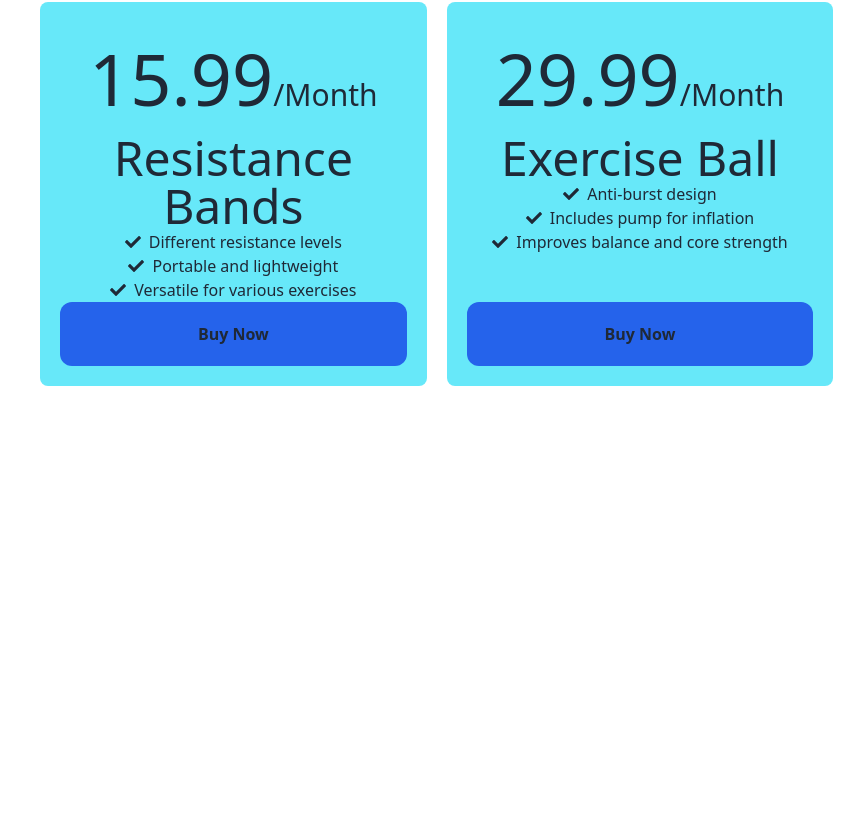
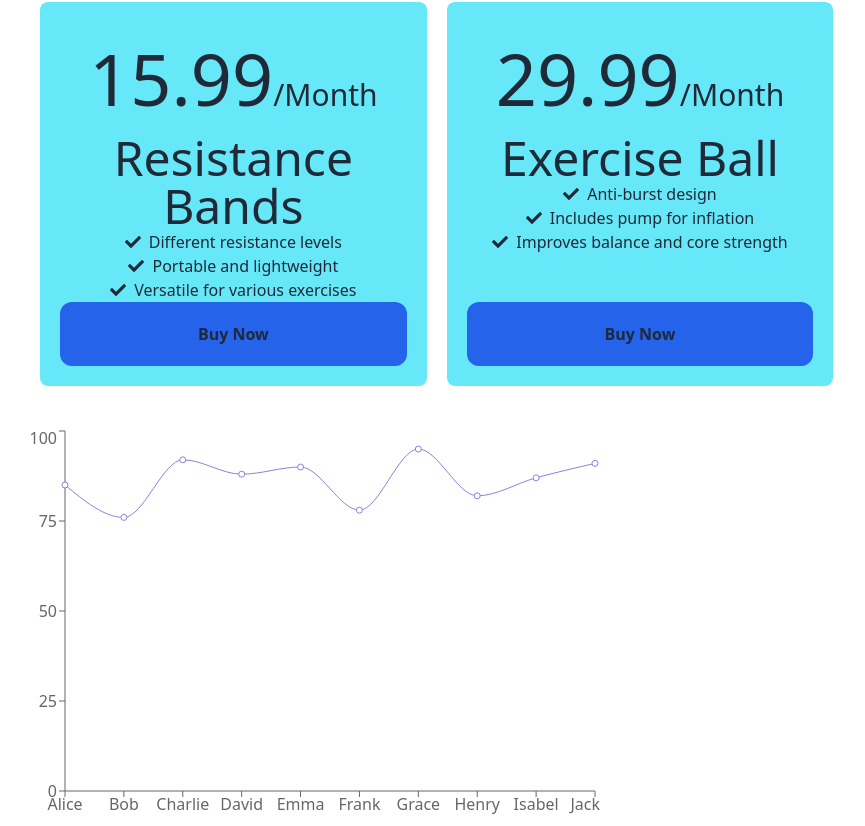
Before and after one commit to SohelShahid117/ph9-M44-tailwindAxiosReact, a React (Vite) app: page / in a window 1280 px wide. Shown: the part 534-1360 px from the top of the page, without its empty margins (0-865 px from the left). Before the commit the page ends 960 px from the top, so only its background shows below. Built offline with nearby package versions, Linux system fonts and the light colour scheme.

Commit message:
44-6 Use Reachart To Draw Any Type Of Chart Using React done

```diff
--- a/package.json
+++ b/package.json
@@ -12,7 +12,8 @@
   "dependencies": {
     "react": "^18.2.0",
     "react-dom": "^18.2.0",
-    "react-icons": "^5.1.0"
+    "react-icons": "^5.1.0",
+    "recharts": "^2.12.6"
   },
   "devDependencies": {
     "@types/react": "^18.2.66",
--- a/src/App.jsx
+++ b/src/App.jsx
@@ -1,5 +1,6 @@
 import "./App.css";
 import DaisyNav from "./Components/DaisyNav/DaisyNav";
+import LineChart from "./Components/LineChart/LineChart";
 import Navbar from "./Components/Navbar/Navbar";
 import PriceOptionsss from "./Components/PriceOptionsss/PriceOptionsss";
 
@@ -11,6 +12,7 @@ function App() {
       <Navbar></Navbar>
       <DaisyNav></DaisyNav>
       <PriceOptionsss></PriceOptionsss>
+      <LineChart></LineChart>
       {/* <h1 className="text-3xl font-bold underline">Hello world!</h1> */}
 
       {/* <div className="hero min-h-screen bg-base-200">
--- /dev/null
+++ b/src/Components/LineChart/LineChart.jsx
@@ -0,0 +1,86 @@
+import React from "react";
+import { LineChart as LChart, Line, XAxis, YAxis } from "recharts";
+//https://recharts.org/en-US/guide/getting-started
+//44-6 Use Reachart To Draw Any Type Of Chart Using React
+
+const LineChart = () => {
+  const mathMarks = [
+    {
+      name: "Alice",
+      id: 1,
+      subject: "Math",
+      marks: 85,
+    },
+    {
+      name: "Bob",
+      id: 2,
+      subject: "Math",
+      marks: 76,
+    },
+    {
+      name: "Charlie",
+      id: 3,
+      subject: "Math",
+      marks: 92,
+    },
+    {
+      name: "David",
+      id: 4,
+      subject: "Math",
+      marks: 88,
+    },
+    {
+      name: "Emma",
+      id: 5,
+      subject: "Math",
+      marks: 90,
+    },
+    {
+      name: "Frank",
+      id: 6,
+      subject: "Math",
+      marks: 78,
+    },
+    {
+      name: "Grace",
+      id: 7,
+      subject: "Math",
+      marks: 95,
+    },
+    {
+      name: "Henry",
+      id: 8,
+      subject: "Math",
+      marks: 82,
+    },
+    {
+      name: "Isabel",
+      id: 9,
+      subject: "Math",
+      marks: 87,
+    },
+    {
+      name: "Jack",
+      id: 10,
+      subject: "Math",
+      marks: 91,
+    },
+  ];
+
+  return (
+    <div>
+      {/* {mathMarks.map(() => (
+        <h1>hi</h1>
+      ))} */}
+      {/* <LChart></LChart> */}
+      <LChart width={600} height={400} data={mathMarks}>
+        <XAxis dataKey="name"></XAxis>
+        <YAxis dataKey="marks"></YAxis>
+
+        <Line type="monotone" dataKey="marks" stroke="#8884d8" />
+      </LChart>
+    </div>
+  );
+};
+
+export default LineChart;
```
Also changed, not shown: 1 other file (tests, documents, lock files or other folders).
